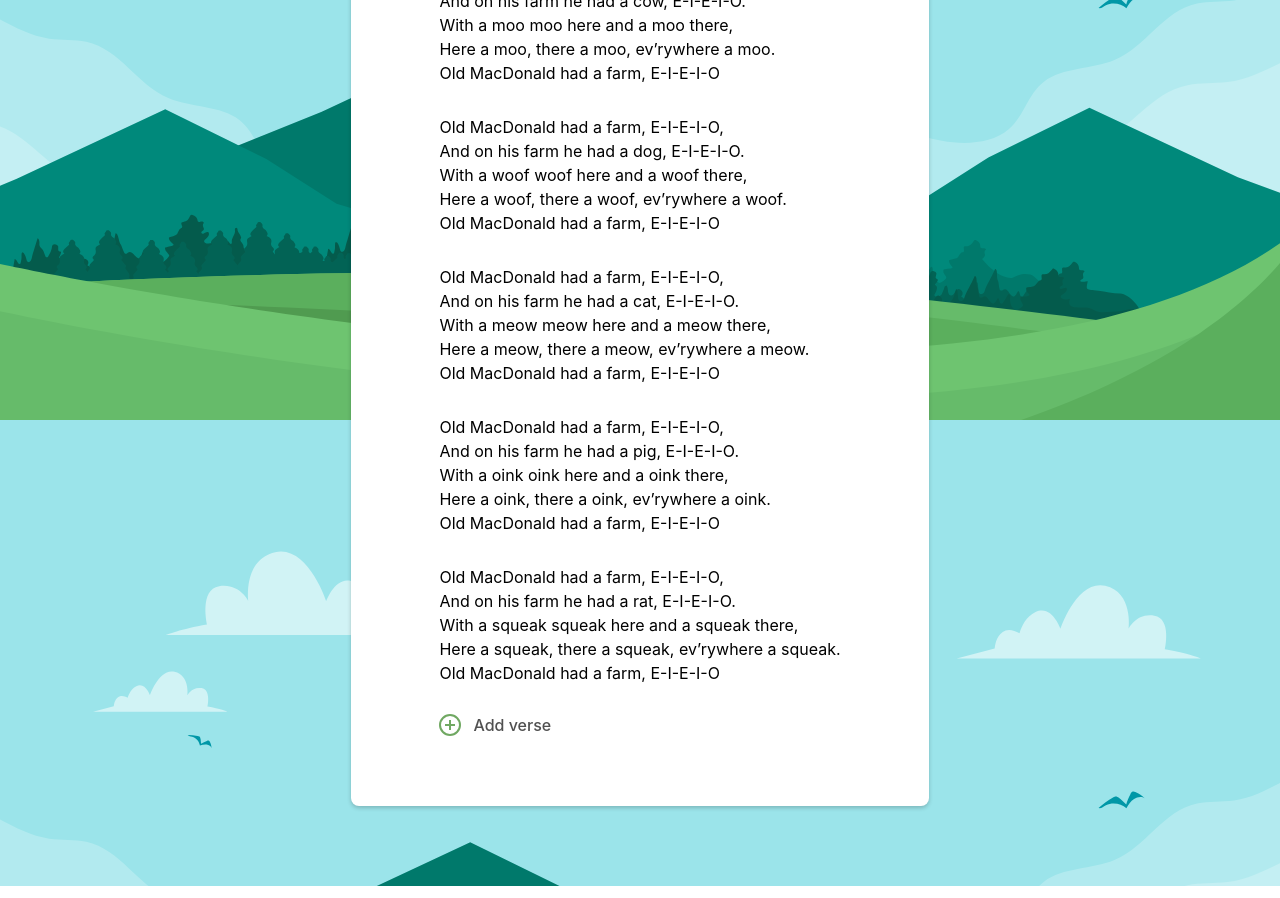
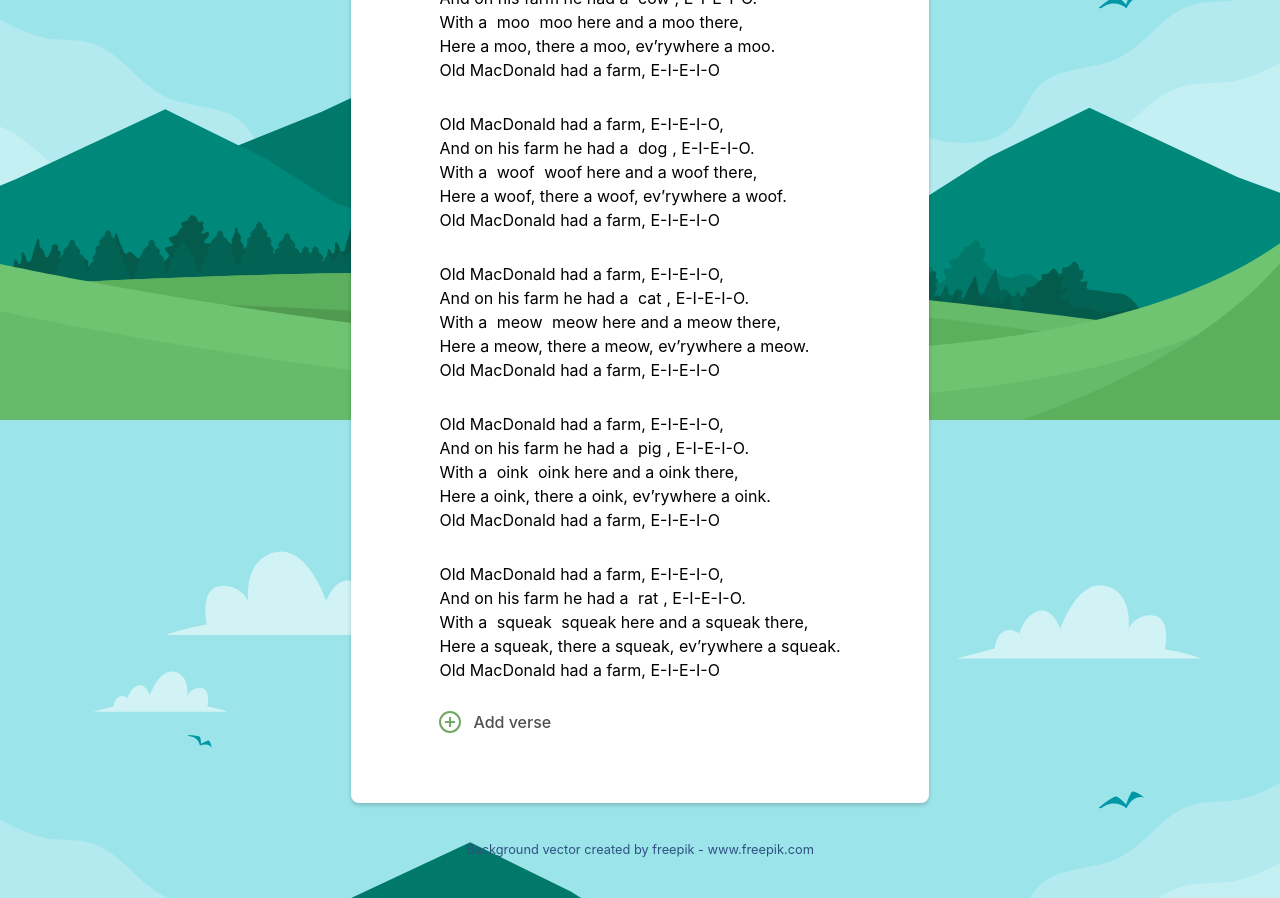
Before and after one commit to gkarapeev/old-mcdonald-spa, a React (Create React App) app: page /custom in a window 1280 px wide. Shown: the part 380-1278 px from the top of the page. Built offline with nearby package versions, Linux system fonts and the light colour scheme; a web font is replaced by a local one.

Commit message:
Add background illustration credits

```diff
--- a/src/components/App/App.css
+++ b/src/components/App/App.css
@@ -56,3 +56,14 @@ h1 {
   transition: all 0.2s ease-out;
   padding: 15px 0;
 }
+
+.App .bg-credit:link,
+.App .bg-credit:visited,
+.App .bg-credit:hover {
+  text-decoration: none;
+  text-align: center;
+  font-size: 0.8rem;
+  color: #2e5181;
+  margin-top: 3em;
+  margin-bottom: -3em;
+}
--- a/src/components/App/App.js
+++ b/src/components/App/App.js
@@ -69,6 +69,7 @@ class App extends React.Component {
             null
           }
         </Paper>
+        <a className='bg-credit' href="https://www.freepik.com/free-photos-vectors/background">Background vector created by freepik - www.freepik.com</a>
       </div>
     );
   }
--- a/src/components/Nav/Nav.css
+++ b/src/components/Nav/Nav.css
@@ -11,6 +11,7 @@ nav a:visited {
   padding: 10px 15px;
   color: #00000060;
   text-decoration: none;
+  font-size: 0.9em;
 }
 
 .activeNav {
--- a/src/components/Word/Word.css
+++ b/src/components/Word/Word.css
@@ -1,10 +1,10 @@
 .word {
+  padding: 3px 5px;
   border-radius: 4px;
   transition: all 0.1s ease-out;
 }
 
 .Verse-custom:hover .word {
-  padding: 3px 5px;
   background-color: #c4c4c4;
 }
 
@@ -20,6 +20,7 @@
   font-size: 1rem;
   padding: 3px 5px;
   border-radius: 4px;
+  white-space:
 }
 
 .input:hover {
--- a/src/components/Word/Word.js
+++ b/src/components/Word/Word.js
@@ -13,10 +13,10 @@ const Word = (props) => {
         <input
           type='text'
           value={newAnimal[type]}
-          maxlength='8'
+          maxLength='8'
           onChange={(e) => setNewAnimal({...animal, [type]: e.target.value})}
           className='word input'
-          style={{width: newAnimal[type].length - 1 + 'rem', maxWidth:'80px'}}
+          style={{width: newAnimal[type].length * 0.5 + 0.8 + 'rem', maxWidth:'100px', minWidth:'40px'}}
           autoFocus
           onBlur={(event) => {
             change(event, index, type)
```
